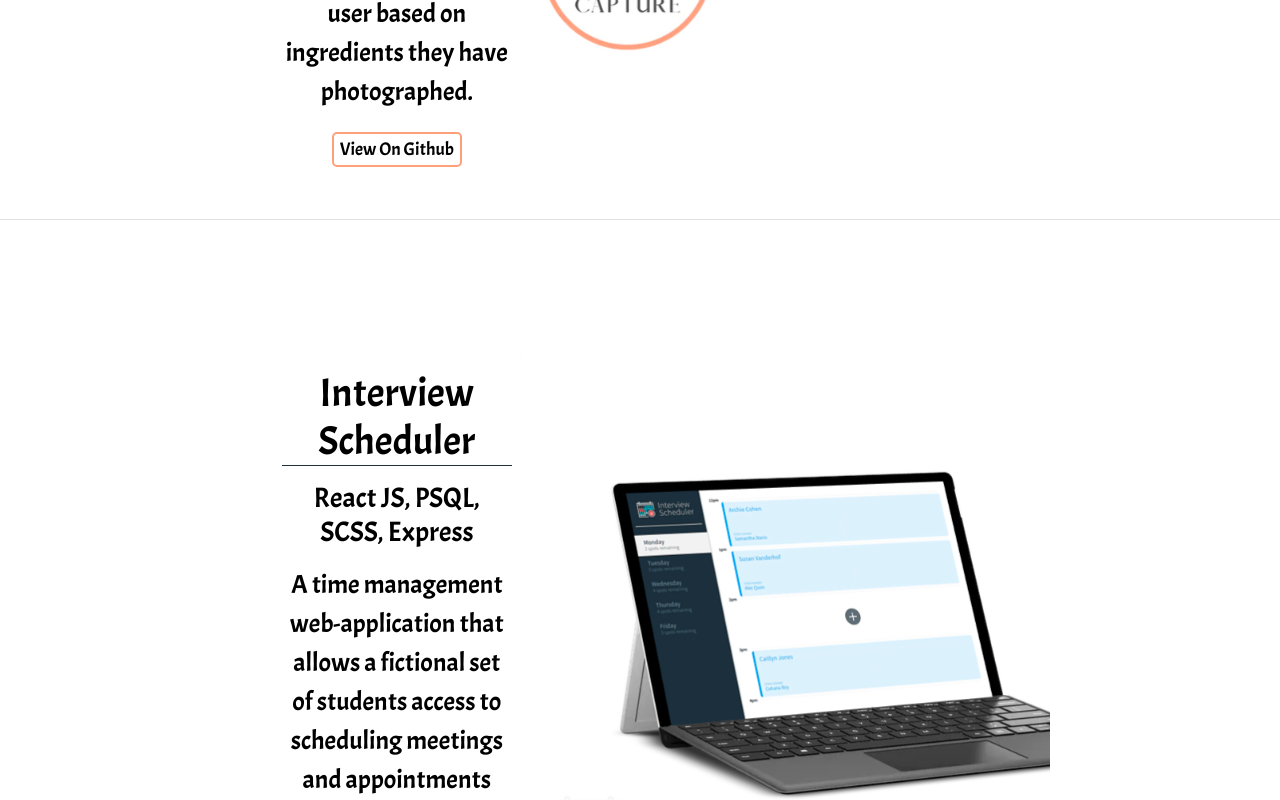
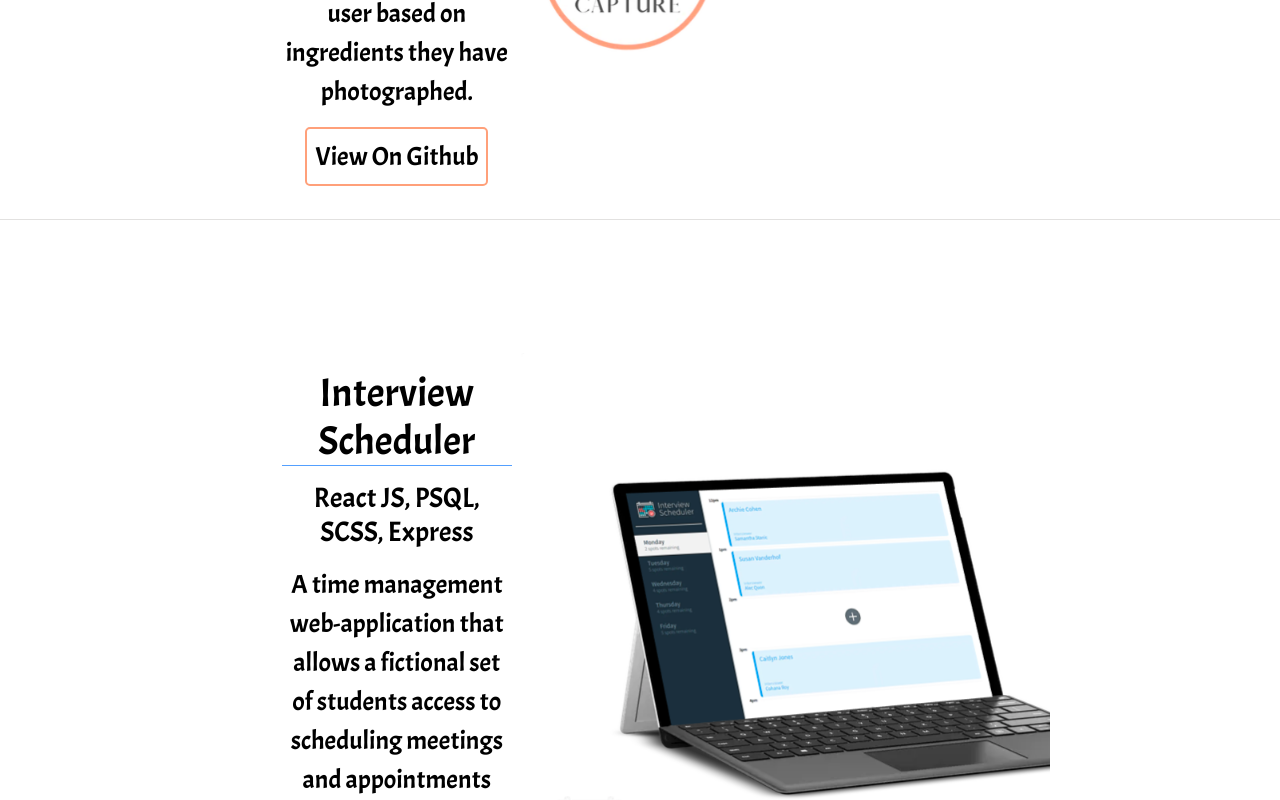
Before and after one commit to nickdanvers222/portfolio, a React (Create React App) app: page / in a window 1280 px wide. Shown: the part 1580-2380 px from the top of the page. Built offline with nearby package versions, Linux system fonts and the light colour scheme; no server answers.

Commit message:
changed color of scheduler theme

```diff
--- a/src/components/PortfolioItem.js
+++ b/src/components/PortfolioItem.js
@@ -17,11 +17,10 @@ const PortfolioItem = (props) => {
         border:0;
         border:2px solid ${props.item.color};
         color:black;
-        font-size:0.7em;
+        font-size:1em;
         border-radius:5px;
-        padding-top:0.25vh;
+        padding: 1vh;
         transition: 0.25s;
-        padding-bottom:0.25vh;
         &:hover {
             background-color: ${props.item.color};
             color:white;
--- a/src/context/projects.js
+++ b/src/context/projects.js
@@ -18,7 +18,7 @@ const recipeCapture = {
     stack:'React JS, PSQL, SCSS, Express',
     description:'A time management web-application that allows a fictional set of students access to scheduling meetings and appointments with different staff members ',
     url:'https://github.com/Ravenor222/react-scheduler',
-    color:'#222f3e',
+    color:'#54A0FF',
     photo:laptop
   }
   const onTheGo = {
```
